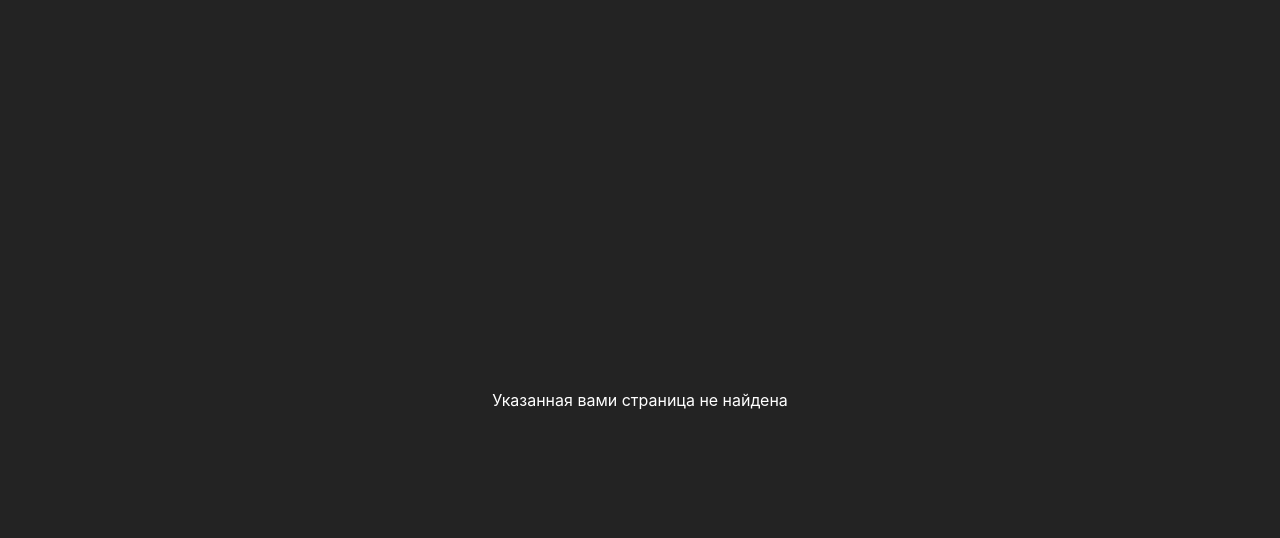
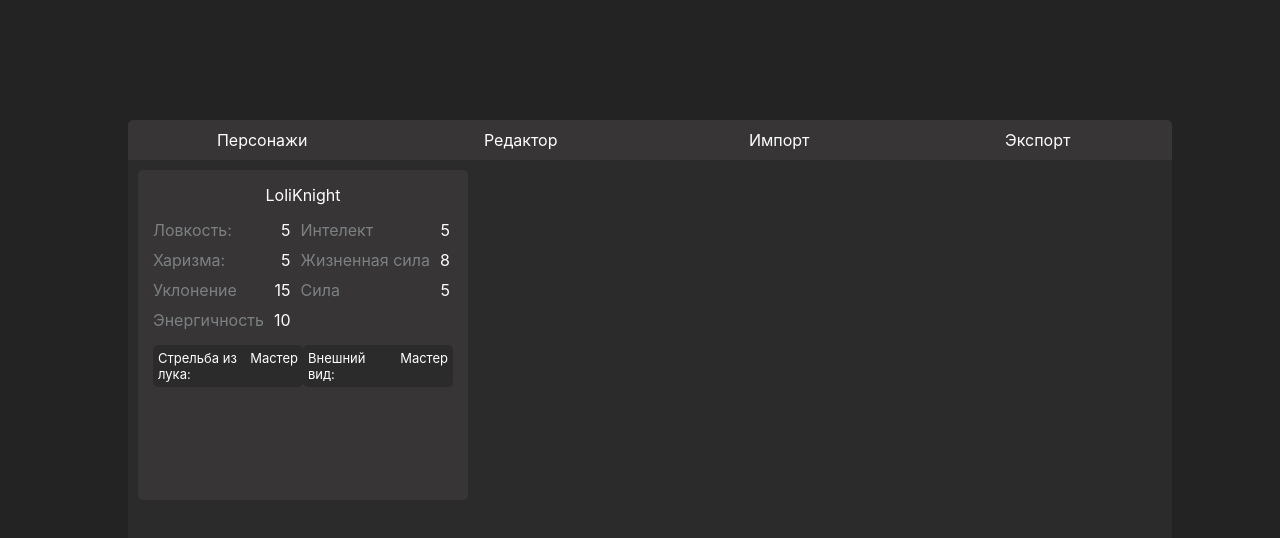
Before and after one commit to lol1kn1ght/CharactersEditor, a React (Create React App) app: page /characters in a window 1280 px wide. Before the commit this address led to /not-found. Shown: the top 538 px of the page. Built offline with nearby package versions, Linux system fonts and the light colour scheme.

Commit message:
feat: добавил роут для просмотра карточек

```diff
--- a/src/pages/Home/Home.tsx
+++ b/src/pages/Home/Home.tsx
@@ -3,6 +3,7 @@ import { Default } from './views/Default'
 import { Editor } from './views/Editor'
 import './Home.scss'
 import { Navigation } from './components/Navigation'
+import { ViewCharacters } from './views/ViewCharacters'
 
 export const Home = () => {
   return (
@@ -15,6 +16,7 @@ export const Home = () => {
         <Routes>
           <Route path="/" element={<Default />} />
           <Route path="/editor" element={<Editor />} />
+          <Route path="/characters" element={<ViewCharacters />} />
           <Route path="*" element={<Navigate to="/not-found" />} />
         </Routes>
       </div>
```
